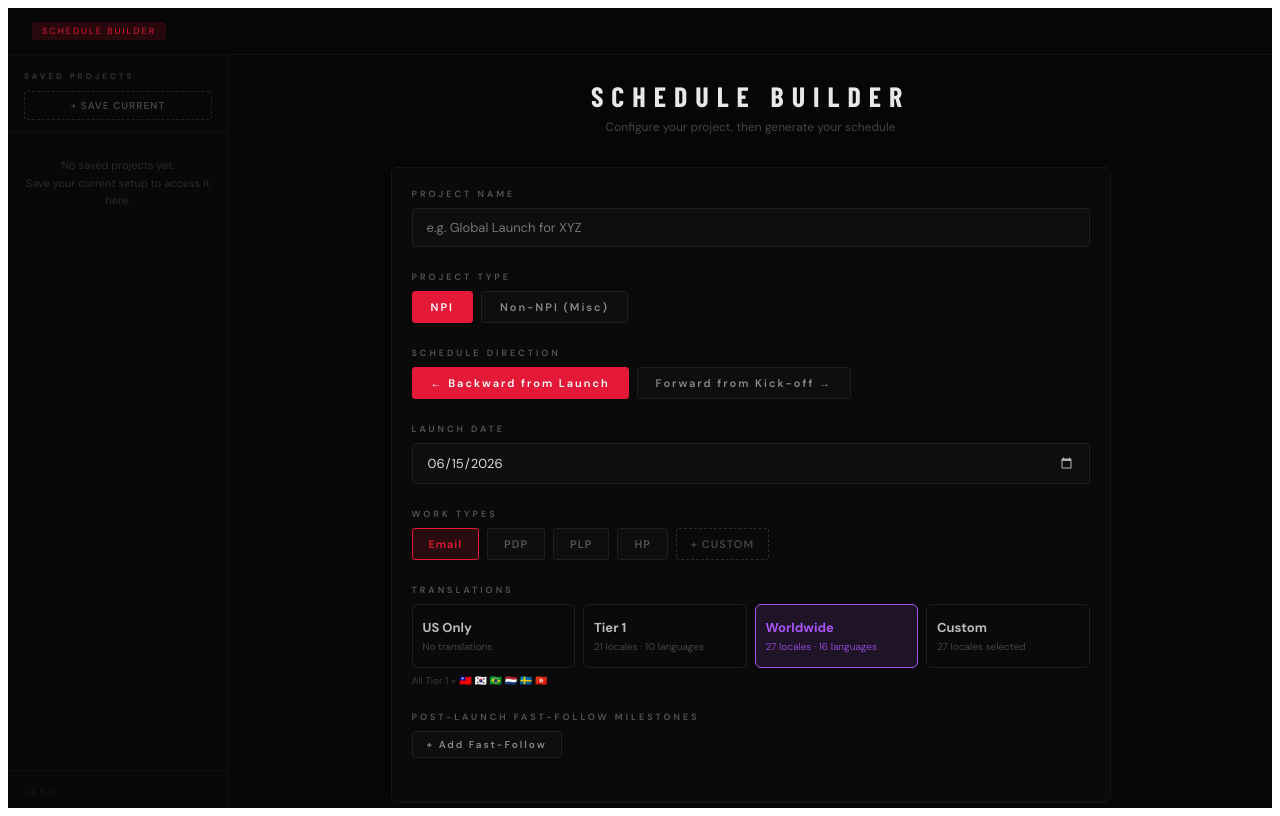
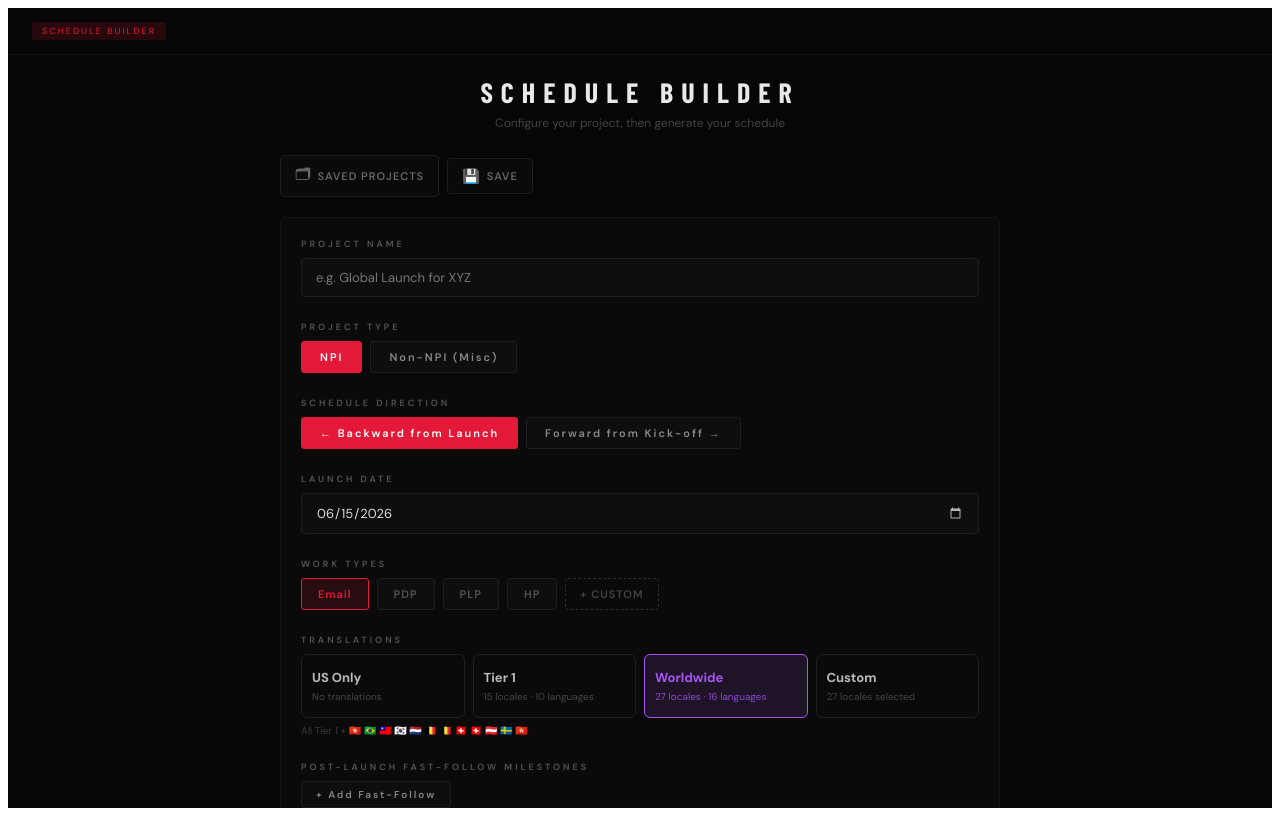
Before and after one commit to patleezy/schedule-builder, a React (Vite) app: page / in a window 1280 px wide. Built offline with nearby package versions, Linux system fonts and the light colour scheme; a web font is replaced by a local one.

Commit message:
feat(v3): mobile layout, inline save/load, corrected locale data

```diff
--- a/src/WorkbackBuilder.jsx
+++ b/src/WorkbackBuilder.jsx
@@ -3,34 +3,35 @@ import { useState, useRef, useCallback, useEffect } from "react";
 // ── LOCALE DATA ────────────────────────────────────────────────────────────
 
 const ALL_LOCALES = [
-  // Tier 1
-  { code: "en-US", label: "English (US)",        flag: "🇺🇸", tier: 1 },
-  { code: "en-GB", label: "English (UK)",         flag: "🇬🇧", tier: 1 },
-  { code: "en-AU", label: "English (AU)",         flag: "🇦🇺", tier: 1 },
-  { code: "en-CA", label: "English (CA)",         flag: "🇨🇦", tier: 1 },
-  { code: "fr-FR", label: "French (France)",      flag: "🇫🇷", tier: 1 },
-  { code: "fr-CA", label: "French (Canada)",      flag: "🇨🇦", tier: 1 },
-  { code: "de-DE", label: "German",               flag: "🇩🇪", tier: 1 },
-  { code: "es-ES", label: "Spanish (Spain)",      flag: "🇪🇸", tier: 1 },
-  { code: "es-MX", label: "Spanish (Mexico)",     flag: "🇲🇽", tier: 1 },
-  { code: "it-IT", label: "Italian",              flag: "🇮🇹", tier: 1 },
-  { code: "ja-JP", label: "Japanese",             flag: "🇯🇵", tier: 1 },
-  { code: "zh-CN", label: "Chinese (Simplified)", flag: "🇨🇳", tier: 1 },
-  { code: "zh-TW", label: "Chinese (Traditional)",flag: "🇹🇼", tier: 2 },
-  { code: "ko-KR", label: "Korean",               flag: "🇰🇷", tier: 2 },
-  { code: "pt-BR", label: "Portuguese (Brazil)",  flag: "🇧🇷", tier: 2 },
-  { code: "pt-PT", label: "Portuguese (Portugal)",flag: "🇵🇹", tier: 1 },
-  { code: "nl-NL", label: "Dutch",                flag: "🇳🇱", tier: 2 },
-  { code: "sv-SE", label: "Swedish",              flag: "🇸🇪", tier: 2 },
-  { code: "da-DK", label: "Danish",               flag: "🇩🇰", tier: 1 },
-  { code: "nb-NO", label: "Norwegian",            flag: "🇳🇴", tier: 1 },
-  { code: "fi-FI", label: "Finnish",              flag: "🇫🇮", tier: 1 },
-  { code: "pl-PL", label: "Polish",               flag: "🇵🇱", tier: 1 },
-  { code: "ru-RU", label: "Russian",              flag: "🇷🇺", tier: 1 },
-  { code: "ar-SA", label: "Arabic",               flag: "🇸🇦", tier: 1 },
-  { code: "tr-TR", label: "Turkish",              flag: "🇹🇷", tier: 1 },
-  { code: "th-TH", label: "Thai",                 flag: "🇹🇭", tier: 1 },
-  { code: "zh-HK", label: "Chinese (Hong Kong)",  flag: "🇭🇰", tier: 2 },
+  // ── Tier 1: Core Markets (15 locales) ──────────────────────────
+  { code: "en-US",   label: "English (US)",              flag: "🇺🇸", tier: 1 },
+  { code: "ja-JP",   label: "Japanese",                  flag: "🇯🇵", tier: 1 },
+  { code: "en-GB",   label: "English (UK)",              flag: "🇬🇧", tier: 1 },
+  { code: "en-CN",   label: "English (China)",           flag: "🇨🇳", tier: 1 },
+  { code: "en-IN",   label: "English (India)",           flag: "🇮🇳", tier: 1 },
+  { code: "en-CA",   label: "English (Canada)",          flag: "🇨🇦", tier: 1 },
+  { code: "fr-CA",   label: "French (Canada)",           flag: "🇨🇦", tier: 1 },
+  { code: "es-MX",   label: "Spanish (Mexico)",          flag: "🇲🇽", tier: 1 },
+  { code: "es-ES",   label: "Spanish (Spain)",           flag: "🇪🇸", tier: 1 },
+  { code: "de-DE",   label: "German",                    flag: "🇩🇪", tier: 1 },
+  { code: "fr-FR",   label: "French (France)",           flag: "🇫🇷", tier: 1 },
+  { code: "en-AU",   label: "English (Australia)",       flag: "🇦🇺", tier: 1 },
+  { code: "it-IT",   label: "Italian",                   flag: "🇮🇹", tier: 1 },
+  { code: "en-IE",   label: "English (Ireland)",         flag: "🇮🇪", tier: 1 },
+  { code: "en-SG",   label: "English (Singapore)",       flag: "🇸🇬", tier: 1 },
+  // ── Tier 2: Additional Markets (12 locales) ────────────────────
+  { code: "zh-HK",   label: "Chinese (Hong Kong)",       flag: "🇭🇰", tier: 2 },
+  { code: "pt-BR",   label: "Portuguese (Brazil)",       flag: "🇧🇷", tier: 2 },
+  { code: "zh-TW",   label: "Chinese (Taiwan)",          flag: "🇹🇼", tier: 2 },
+  { code: "ko-KR",   label: "Korean",                    flag: "🇰🇷", tier: 2 },
+  { code: "nl-NL",   label: "Dutch (Netherlands)",       flag: "🇳🇱", tier: 2 },
+  { code: "fr-BE",   label: "French (Belgium)",          flag: "🇧🇪", tier: 2 },
+  { code: "nl-BE",   label: "Dutch (Belgium)",           flag: "🇧🇪", tier: 2 },
+  { code: "de-CH",   label: "German (Switzerland)",      flag: "🇨🇭", tier: 2 },
+  { code: "fr-CH",   label: "French (Switzerland)",      flag: "🇨🇭", tier: 2 },
+  { code: "de-AT",   label: "German (Austria)",          flag: "🇦🇹", tier: 2 },
+  { code: "sv-SE",   label: "Swedish",                   flag: "🇸🇪", tier: 2 },
+  { code: "en-HK",   label: "English (Hong Kong)",       flag: "🇭🇰", tier: 2 },
 ];
 
 const TIER1_CODES = ALL_LOCALES.filter(l => l.tier === 1).map(l => l.code);
@@ -38,8 +39,8 @@ const WORLDWIDE_CODES = ALL_LOCALES.map(l => l.code);
 
 const TRANSLATION_TIERS = [
   { id: "none",      label: "US Only",   sub: "No translations",              locales: [] },
-  { id: "tier1",     label: "Tier 1",    sub: `${TIER1_CODES.length} locales · 10 languages`, locales: TIER1_CODES },
-  { id: "worldwide", label: "Worldwide", sub: `${WORLDWIDE_CODES.length} locales · 16 languages`, locales: WORLDWIDE_CODES },
+  { id: "tier1",     label: "Tier 1",    sub: "15 locales · 10 languages", locales: TIER1_CODES },
+  { id: "worldwide", label: "Worldwide", sub: "27 locales · 16 languages", locales: WORLDWIDE_CODES },
   { id: "custom",    label: "Custom",    sub: "Choose specific locales",       locales: null },
 ];
 
@@ -288,10 +289,12 @@ function TranslationTierSelector({ value, customLocales, onChange, onCustomLocal
   );
 }
 
-// ── SAVED PROJECTS SIDEBAR ─────────────────────────────────────────────────
+// ── SAVE PROJECTS BAR ──────────────────────────────────────────────────────
+// Compact top-of-page save/load bar replacing the sidebar
 
-function SavedProjectsSidebar({ onLoad, currentState, onSaveNew }) {
+function SaveProjectsBar({ onLoad, currentState }) {
   const [projects, setProjects] = useState([]);
+  const [showPanel, setShowPanel] = useState(false);
   const [saveMode, setSaveMode] = useState(false);
   const [saveName, setSaveName] = useState("");
   const [deleteConfirm, setDeleteConfirm] = useState(null);
@@ -310,103 +313,76 @@ function SavedProjectsSidebar({ onLoad, currentState, onSaveNew }) {
 
   const handleSave = () => {
     if (!saveName.trim()) return;
-    const entry = {
-      id: Date.now(),
-      name: saveName.trim(),
-      savedAt: Date.now(),
-      state: currentState,
-    };
-    persist([entry, ...projects]);
-    setSaveName("");
-    setSaveMode(false);
+    persist([{ id: Date.now(), name: saveName.trim(), savedAt: Date.now(), state: currentState }, ...projects]);
+    setSaveName(""); setSaveMode(false);
   };
 
-  const handleDelete = (id) => {
-    persist(projects.filter(p => p.id !== id));
-    setDeleteConfirm(null);
-  };
+  const handleDelete = (id) => { persist(projects.filter(p => p.id !== id)); setDeleteConfirm(null); };
 
-  const handleOverwrite = (id) => {
-    const updated = projects.map(p => p.id === id ? { ...p, savedAt: Date.now(), state: currentState } : p);
-    persist(updated);
-    setSaveMode(false);
-  };
+  const btnStyle = (active) => ({
+    display: "flex", alignItems: "center", gap: 6, padding: "8px 14px",
+    background: active ? "rgba(227,25,55,0.12)" : "#0a0a0a",
+    border: `1.5px solid ${active ? "#E31937" : "#1e1e1e"}`,
+    color: active ? "#E31937" : "#666", fontSize: 11, letterSpacing: 1, fontWeight: 600,
+    fontFamily: "'DM Sans', sans-serif", borderRadius: 4, cursor: "pointer", transition: "all 0.15s",
+  });
 
   return (
-    <div style={{
-      width: 220, flexShrink: 0, background: "#080808", borderRight: "1px solid #111",
-      display: "flex", flexDirection: "column", height: "100%", overflow: "hidden",
-    }}>
-      {/* Header */}
-      <div style={{ padding: "16px 16px 12px", borderBottom: "1px solid #111" }}>
-        <div style={{ fontSize: 8, letterSpacing: 3, color: "#333", fontWeight: 700, marginBottom: 10 }}>SAVED PROJECTS</div>
-        {!saveMode ? (
-          <button onClick={() => { setSaveMode(true); setSaveName(currentState.projectName || ""); }}
-            style={{ width: "100%", padding: "7px 0", background: "transparent", border: "1.5px dashed #222", color: "#444", fontSize: 10, letterSpacing: 1, fontWeight: 600, fontFamily: "'DM Sans', sans-serif", borderRadius: 3, cursor: "pointer", transition: "all 0.15s" }}
-            onMouseEnter={e => { e.currentTarget.style.borderColor = "#E31937"; e.currentTarget.style.color = "#E31937"; }}
-            onMouseLeave={e => { e.currentTarget.style.borderColor = "#222"; e.currentTarget.style.color = "#444"; }}>
-            + SAVE CURRENT
-          </button>
-        ) : (
-          <div>
-            <input autoFocus value={saveName} onChange={e => setSaveName(e.target.value)}
-              onKeyDown={e => { if (e.key === "Enter") handleSave(); if (e.key === "Escape") setSaveMode(false); }}
-              placeholder="Project name…"
-              style={{ width: "100%", background: "#0e0e0e", border: "1.5px solid #E31937", color: "#ddd", fontFamily: "'DM Sans', sans-serif", fontSize: 11, padding: "7px 10px", borderRadius: 4, outline: "none", boxSizing: "border-box", marginBottom: 6 }} />
-            <div style={{ display: "flex", gap: 4 }}>
-              <button onClick={handleSave} style={{ flex: 1, padding: "5px 0", background: "#E31937", border: "none", color: "#fff", fontSize: 9, letterSpacing: 1, fontWeight: 700, borderRadius: 3, cursor: "pointer", fontFamily: "'DM Sans', sans-serif" }}>SAVE</button>
-              <button onClick={() => setSaveMode(false)} style={{ padding: "5px 8px", background: "none", border: "1px solid #222", color: "#555", fontSize: 9, borderRadius: 3, cursor: "pointer", fontFamily: "'DM Sans', sans-serif" }}>✕</button>
-            </div>
-          </div>
-        )}
+    <div style={{ marginBottom: 20 }}>
+      {/* Action row */}
+      <div style={{ display: "flex", gap: 8, alignItems: "center", marginBottom: showPanel || saveMode ? 10 : 0 }}>
+        <button onClick={() => { setShowPanel(p => !p); setSaveMode(false); }} style={btnStyle(showPanel)}>
+          <span style={{ fontSize: 14 }}>🗂</span> SAVED PROJECTS {projects.length > 0 && <span style={{ fontSize: 9, background: "#E31937", color: "#fff", borderRadius: 10, padding: "1px 6px", marginLeft: 2 }}>{projects.length}</span>}
+        </button>
+        <button onClick={() => { setSaveMode(p => !p); setShowPanel(false); setSaveName(currentState.projectName || ""); }} style={btnStyle(saveMode)}>
+          <span style={{ fontSize: 14 }}>💾</span> SAVE
+        </button>
       </div>
 
-      {/* Project list */}
-      <div style={{ flex: 1, overflow: "auto" }}>
-        {projects.length === 0 ? (
-          <div style={{ padding: "24px 16px", textAlign: "center", color: "#2a2a2a", fontSize: 11, lineHeight: 1.6 }}>
-            No saved projects yet.<br />Save your current setup to access it here.
-          </div>
-        ) : (
-          projects.map(p => (
-            <div key={p.id} style={{ borderBottom: "1px solid #0f0f0f" }}>
+      {/* Save name input */}
+      {saveMode && (
+        <div style={{ display: "flex", gap: 8, alignItems: "center", padding: "12px", background: "#0a0a0a", border: "1px solid #1e1e1e", borderRadius: 6, marginBottom: 4 }}>
+          <input autoFocus value={saveName} onChange={e => setSaveName(e.target.value)}
+            onKeyDown={e => { if (e.key === "Enter") handleSave(); if (e.key === "Escape") setSaveMode(false); }}
+            placeholder="Name this project…"
+            style={{ flex: 1, background: "#060606", border: "1.5px solid #E31937", color: "#ddd", fontFamily: "'DM Sans', sans-serif", fontSize: 12, padding: "8px 12px", borderRadius: 4, outline: "none" }} />
+          <button onClick={handleSave} style={{ padding: "8px 16px", background: "#E31937", border: "none", color: "#fff", fontSize: 10, letterSpacing: 2, fontWeight: 700, borderRadius: 3, cursor: "pointer", fontFamily: "'DM Sans', sans-serif" }}>SAVE</button>
+          <button onClick={() => setSaveMode(false)} style={{ padding: "8px 10px", background: "none", border: "1px solid #222", color: "#555", fontSize: 11, borderRadius: 3, cursor: "pointer" }}>✕</button>
+        </div>
+      )}
+
+      {/* Saved projects dropdown panel */}
+      {showPanel && (
+        <div style={{ background: "#0a0a0a", border: "1px solid #1e1e1e", borderRadius: 6, overflow: "hidden" }}>
+          {projects.length === 0 ? (
+            <div style={{ padding: "20px", textAlign: "center", color: "#333", fontSize: 11 }}>No saved projects yet</div>
+          ) : projects.map(p => (
+            <div key={p.id} style={{ borderBottom: "1px solid #111" }}>
               {deleteConfirm === p.id ? (
-                <div style={{ padding: "10px 12px", background: "#0f0a0a" }}>
-                  <div style={{ fontSize: 10, color: "#E31937", marginBottom: 8 }}>Delete "{p.name}"?</div>
-                  <div style={{ display: "flex", gap: 4 }}>
-                    <button onClick={() => handleDelete(p.id)} style={{ flex: 1, padding: "4px 0", background: "#E31937", border: "none", color: "#fff", fontSize: 9, fontWeight: 700, borderRadius: 3, cursor: "pointer", fontFamily: "'DM Sans', sans-serif" }}>DELETE</button>
-                    <button onClick={() => setDeleteConfirm(null)} style={{ padding: "4px 8px", background: "none", border: "1px solid #222", color: "#555", fontSize: 9, borderRadius: 3, cursor: "pointer", fontFamily: "'DM Sans', sans-serif" }}>CANCEL</button>
-                  </div>
+                <div style={{ padding: "10px 16px", display: "flex", alignItems: "center", gap: 10, background: "#0f0a0a" }}>
+                  <span style={{ fontSize: 11, color: "#E31937", flex: 1 }}>Delete "{p.name}"?</span>
+                  <button onClick={() => handleDelete(p.id)} style={{ padding: "4px 12px", background: "#E31937", border: "none", color: "#fff", fontSize: 9, fontWeight: 700, borderRadius: 3, cursor: "pointer", fontFamily: "'DM Sans', sans-serif" }}>DELETE</button>
+                  <button onClick={() => setDeleteConfirm(null)} style={{ padding: "4px 10px", background: "none", border: "1px solid #222", color: "#555", fontSize: 9, borderRadius: 3, cursor: "pointer", fontFamily: "'DM Sans', sans-serif" }}>CANCEL</button>
                 </div>
               ) : (
-                <div style={{ padding: "10px 12px", cursor: "pointer", transition: "background 0.1s" }}
-                  onMouseEnter={e => e.currentTarget.style.background = "#0d0d0d"}
+                <div style={{ padding: "10px 16px", display: "flex", alignItems: "center", gap: 12, cursor: "pointer", transition: "background 0.1s" }}
+                  onMouseEnter={e => e.currentTarget.style.background = "#0e0e0e"}
                   onMouseLeave={e => e.currentTarget.style.background = "transparent"}
-                  onClick={() => onLoad(p.state)}>
-                  <div style={{ display: "flex", alignItems: "flex-start", justifyContent: "space-between", gap: 4 }}>
-                    <div style={{ flex: 1, minWidth: 0 }}>
-                      <div style={{ fontSize: 11, color: "#ccc", fontWeight: 600, overflow: "hidden", textOverflow: "ellipsis", whiteSpace: "nowrap" }}>{p.name}</div>
-                      <div style={{ fontSize: 9, color: "#333", marginTop: 2 }}>{fmtShort(p.savedAt)}</div>
-                      {p.state.projectName && p.state.projectName !== p.name && (
-                        <div style={{ fontSize: 9, color: "#2a2a2a", marginTop: 1, overflow: "hidden", textOverflow: "ellipsis", whiteSpace: "nowrap" }}>{p.state.projectName}</div>
-                      )}
-                    </div>
-                    <button onClick={e => { e.stopPropagation(); setDeleteConfirm(p.id); }}
-                      style={{ background: "none", border: "none", color: "#2a2a2a", cursor: "pointer", fontSize: 13, padding: "0 2px", flexShrink: 0, lineHeight: 1 }}
-                      onMouseEnter={e => e.currentTarget.style.color = "#E31937"}
-                      onMouseLeave={e => e.currentTarget.style.color = "#2a2a2a"}>×</button>
+                  onClick={() => { onLoad(p.state); setShowPanel(false); }}>
+                  <div style={{ flex: 1, minWidth: 0 }}>
+                    <div style={{ fontSize: 12, color: "#ccc", fontWeight: 600, overflow: "hidden", textOverflow: "ellipsis", whiteSpace: "nowrap" }}>{p.name}</div>
+                    <div style={{ fontSize: 9, color: "#444", marginTop: 2 }}>{fmtShort(p.savedAt)}</div>
                   </div>
+                  <button onClick={e => { e.stopPropagation(); setDeleteConfirm(p.id); }}
+                    style={{ background: "none", border: "none", color: "#333", cursor: "pointer", fontSize: 14, padding: "0 4px", flexShrink: 0 }}
+                    onMouseEnter={e => e.currentTarget.style.color = "#E31937"}
+                    onMouseLeave={e => e.currentTarget.style.color = "#333"}>×</button>
                 </div>
               )}
             </div>
-          ))
-        )}
-      </div>
-
-      {/* Footer version */}
-      <div style={{ padding: "8px 16px", borderTop: "1px solid #0f0f0f" }}>
-        <span style={{ fontSize: 8, letterSpacing: 2, color: "#1e1e1e" }}>v2.0.0</span>
-      </div>
+          ))}
+        </div>
+      )}
     </div>
   );
 }
@@ -733,10 +709,13 @@ export default function WorkbackBuilder() {
   // ── SETUP VIEW ─────────────────────────────────────────────────────────────
   const renderSetup = () => (
     <div style={{ maxWidth: 720, margin: "0 auto" }}>
-      <div style={{ textAlign: "center", marginBottom: 32 }}>
+      <div style={{ textAlign: "center", marginBottom: 24 }}>
         <div style={{ fontFamily: "'Barlow Condensed', sans-serif", fontSize: 28, letterSpacing: 8, fontWeight: 800, marginBottom: 6 }}>SCHEDULE BUILDER</div>
         <div style={{ fontSize: 12, color: "#444" }}>Configure your project, then generate your schedule</div>
       </div>
+
+      {/* Save / Saved Projects action bar */}
+      <SaveProjectsBar onLoad={loadProject} currentState={currentSnapshot} />
 
       <div style={S.card}>
         <div style={S.sec}><span style={S.lbl}>Project Name</span><input style={S.input} placeholder="e.g. Global Launch for XYZ" value={projectName} onChange={e => set("projectName", e.target.value)} /></div>
@@ -963,12 +942,9 @@ export default function WorkbackBuilder() {
         )}
       </div>
 
-      {/* Body: sidebar + main */}
-      <div style={{ flex: 1, display: "flex", overflow: "hidden" }}>
-        <SavedProjectsSidebar onLoad={loadProject} currentState={currentSnapshot} />
-        <div style={{ flex: 1, overflow: "auto", padding: "24px" }}>
-          {view === "setup" ? renderSetup() : renderSchedule()}
-        </div>
+      {/* Body: full width, no sidebar */}
+      <div style={{ flex: 1, overflow: "auto", padding: "20px 24px" }}>
+        {view === "setup" ? renderSetup() : renderSchedule()}
       </div>
 
       {showCustomModal && <CustomWorkTypeModal onSave={handleAddCustomWorkType} onClose={() => setShowCustomModal(false)} owners={owners} onAddOwner={addOwner} />}
```
Also changed, not shown: 1 other file (tests, documents, lock files or other folders).
